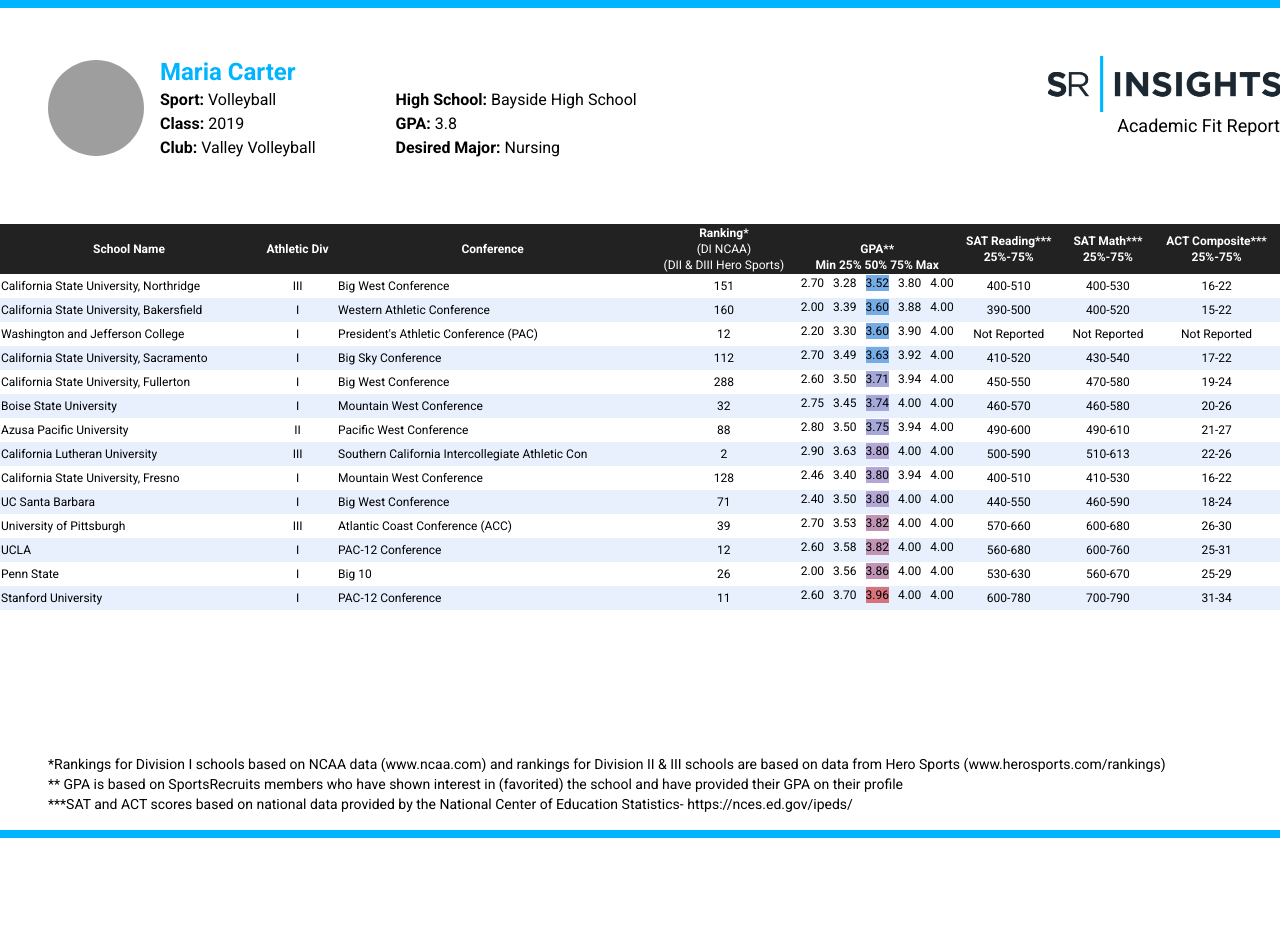
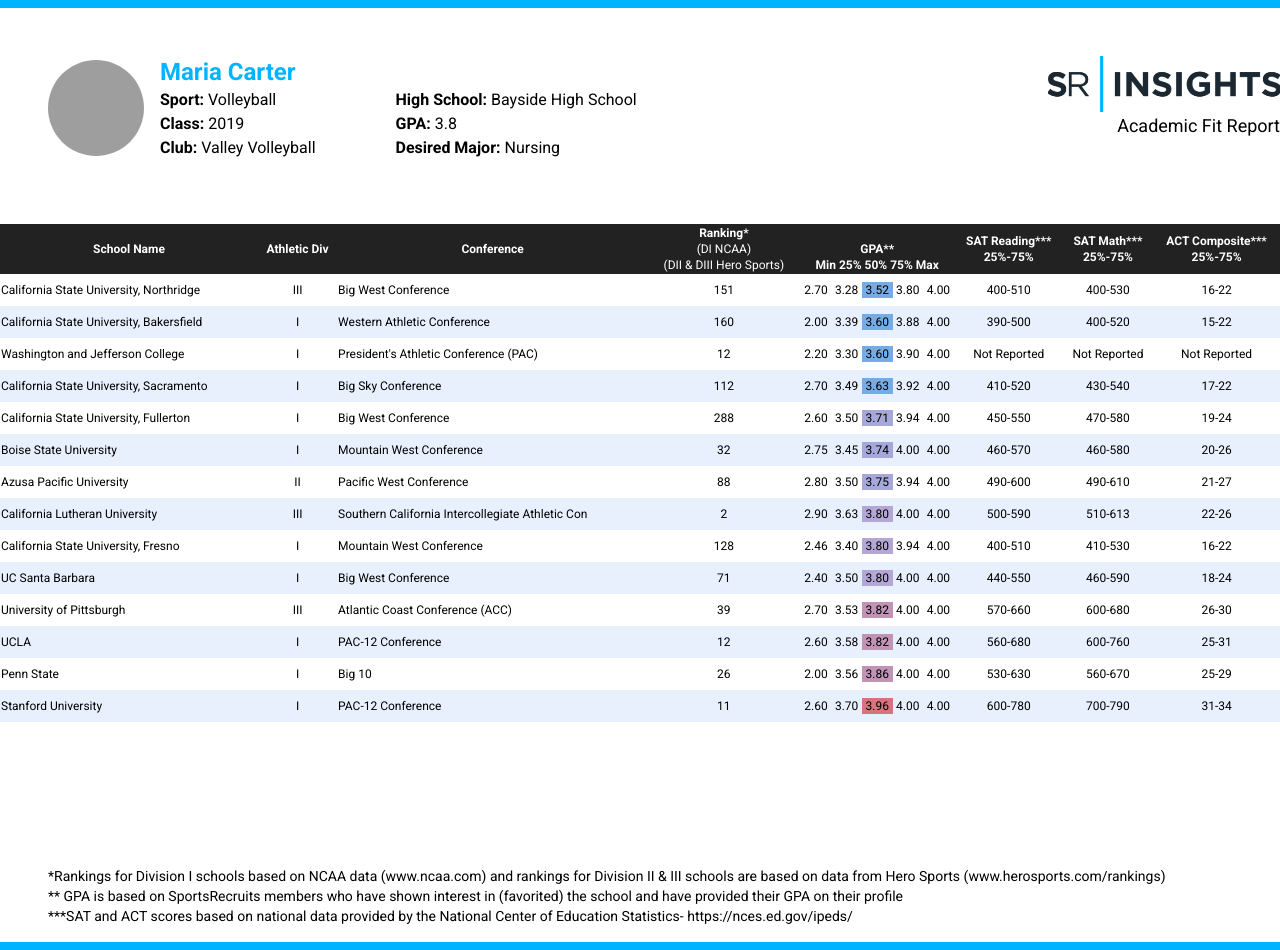
Before and after one commit to w0rd-driven/vue-challenge, a Vue app: page / in a window 1280 px wide. Before the commit the page ends 838 px from the top, so only its background shows below. Built offline with nearby package versions, Linux system fonts and the light colour scheme; grey boxes are pictures that could not be loaded.

Commit message:
Table height
Unify table row height and convert flexbox to a grid as the background covers more

```diff
--- a/src/components/GPA.vue
+++ b/src/components/GPA.vue
@@ -1,5 +1,5 @@
 <template>
-    <td class="flex justify-between items-center">
+    <td class="grid grid-cols-5 py-2 gap-0">
         <div>{{ formatNumber(school_gpa.min) }}</div>
         <div>{{ formatNumber(school_gpa['25%']) }}</div>
         <div :class="backgroundColor">{{ formatNumber(school_gpa['50%']) }}</div>
--- a/src/components/TableRow.vue
+++ b/src/components/TableRow.vue
@@ -1,6 +1,6 @@
 <template>
     <tr class="text-center text-xs">
-        <td class="text-left py-1">{{ school.school }}</td>
+        <td class="text-left py-2">{{ school.school }}</td>
         <td>{{ school.division }}</td>
         <td class="text-left">{{ school.conference }}</td>
         <td>{{ school.ranking }}</td>
```
Also changed, not shown: 1 other file (tests, documents, lock files or other folders).
